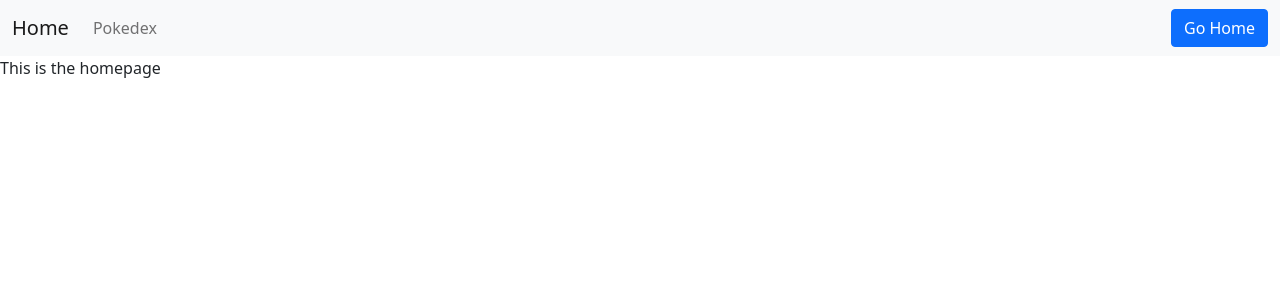
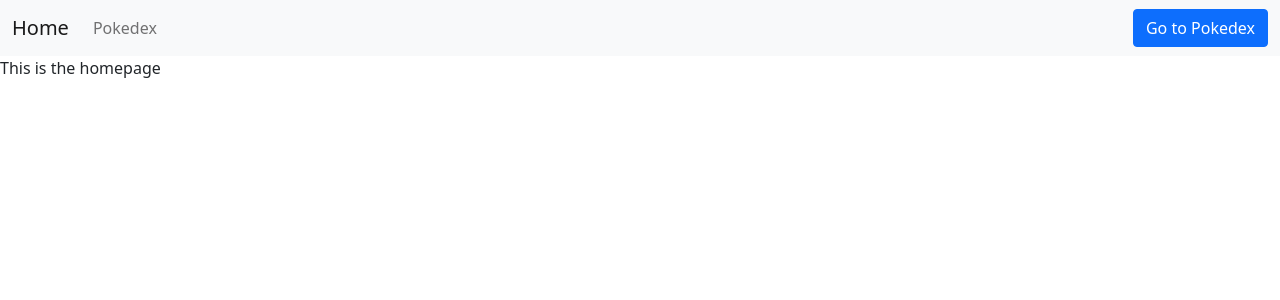
Before and after one commit to 210830java-react/demos, a React (Create React App) app in the folder pokedex-react/: page / in a window 1280 px wide. Shown: the top 300 px of the page. Built offline with nearby package versions, Linux system fonts and the light colour scheme.

Commit message:
Fixed incorrect button content

```diff
--- a/pokedex-react/src/components/navbar/NavBar.tsx
+++ b/pokedex-react/src/components/navbar/NavBar.tsx
@@ -44,7 +44,7 @@ const NavBar: React.FC<unknown> = () => {
               )
             } */}
             <Button onClick={() => someCallback()}>
-              Go Home
+              Go to Pokedex
             </Button>
           </ul>
         </div>
```
